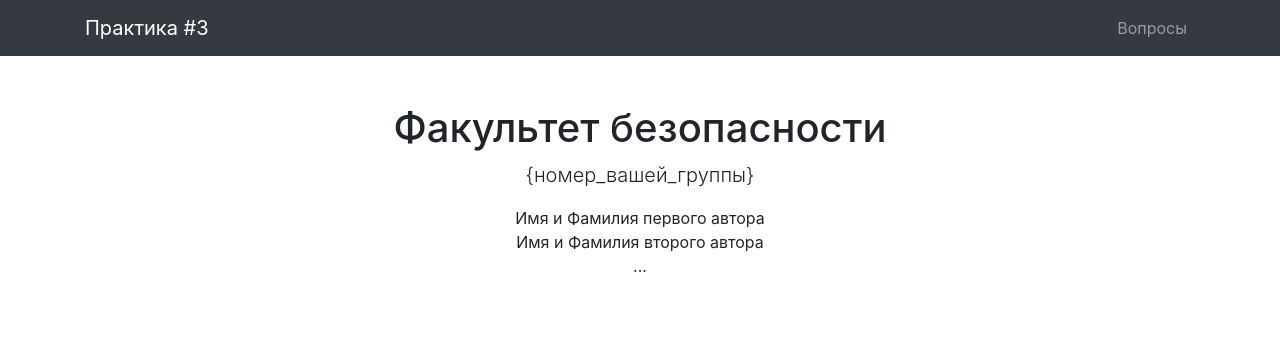
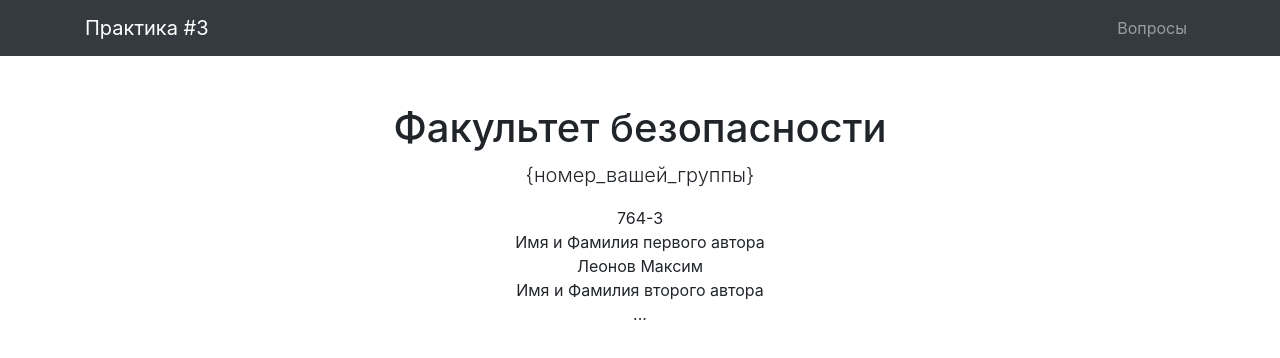
Before and after one commit to raynar-1/leonofff.github.io, a plain HTML site: page index.html in a window 1280 px wide. Drawn offline with nearby package versions, Linux system fonts and the light colour scheme.

Commit message:
Update index.html

```diff
--- a/index.html
+++ b/index.html
@@ -53,8 +53,10 @@
       <div class="col-lg-12 text-center">
         <h1 class="mt-5">Факультет безопасности</h1>
         <p class="lead">{номер_вашей_группы}</p>
+        764-3
         <ul class="list-unstyled">
           <li>Имя и Фамилия первого автора</li>
+          Леонов Максим
           <li>Имя и Фамилия второго автора</li>
           <li>...</li>
         </ul>
```
